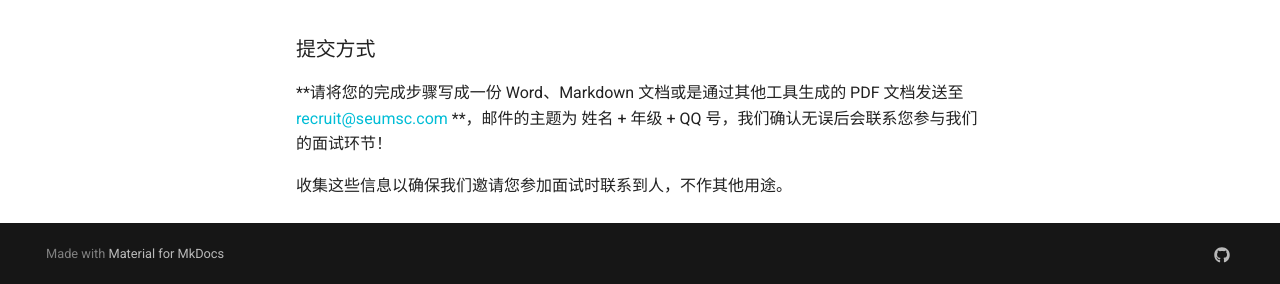
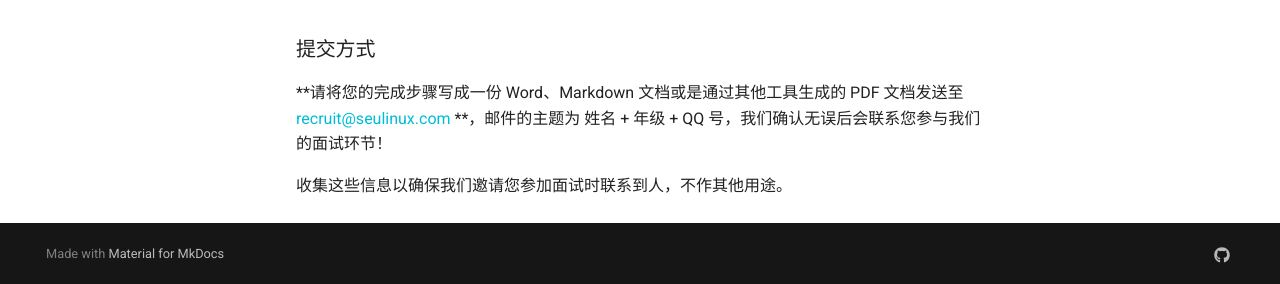
Before and after one commit to seulinux/seulinux.github.io, an MkDocs documentation site: the page built from docs/recruit.md, in a window 1280 px wide and 900 px high, scrolled down 643 px. Shown: the part 613-897 px from the top of the window. Built offline with MkDocs 1.6.1 and Material for MkDocs 9.7.7, drawn with Linux system fonts in a browser that asks for light colours; comment, search, counter and statistics services are not loaded.

Commit message:
fix: mail link to seulinux

```diff
--- a/docs/recruit.md
+++ b/docs/recruit.md
@@ -34,6 +34,6 @@
 
 ### 提交方式
 
-**请将您的完成步骤写成一份 Word、Markdown 文档或是通过其他工具生成的 PDF 文档发送至 [recruit@seumsc.com](mailto:recruit@seumsc.com) **，邮件的主题为 姓名 + 年级 + QQ 号，我们确认无误后会联系您参与我们的面试环节！
+**请将您的完成步骤写成一份 Word、Markdown 文档或是通过其他工具生成的 PDF 文档发送至 [recruit@seulinux.com](mailto:recruit@seulinux.com) **，邮件的主题为 姓名 + 年级 + QQ 号，我们确认无误后会联系您参与我们的面试环节！
 
 收集这些信息以确保我们邀请您参加面试时联系到人，不作其他用途。
```
